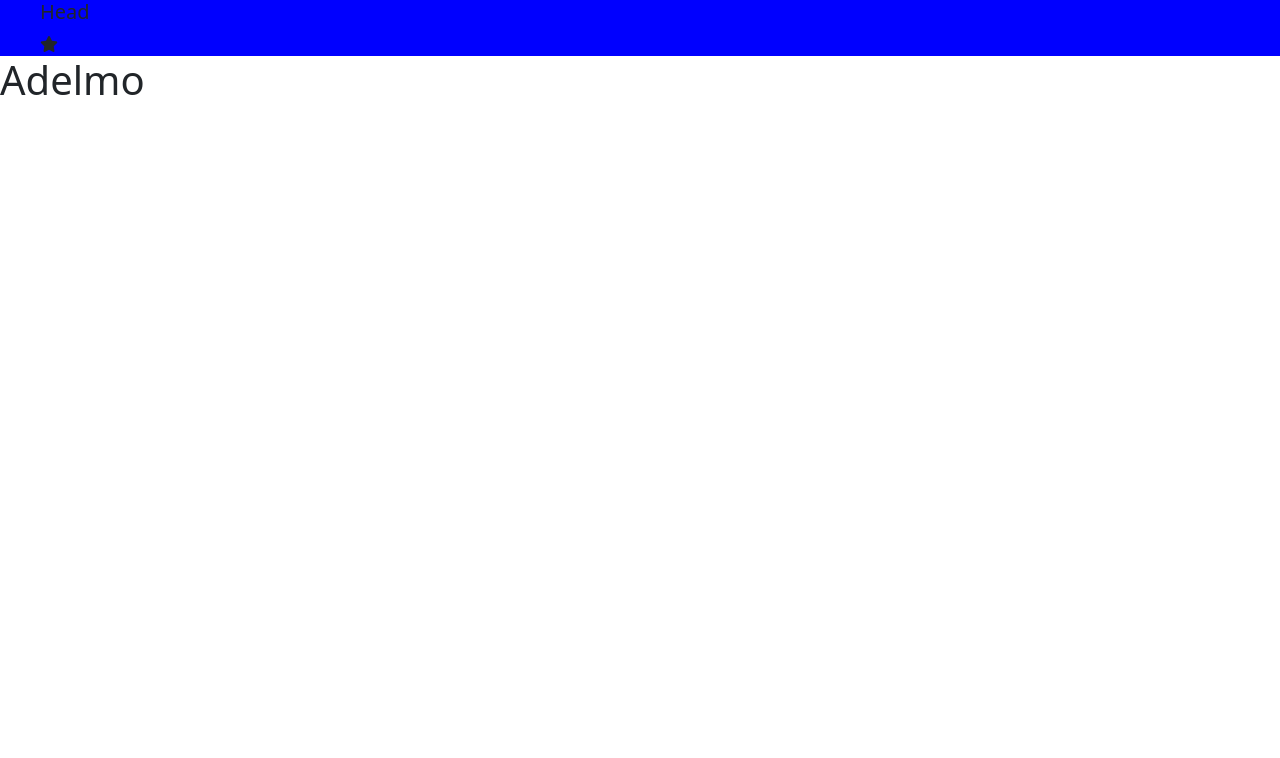
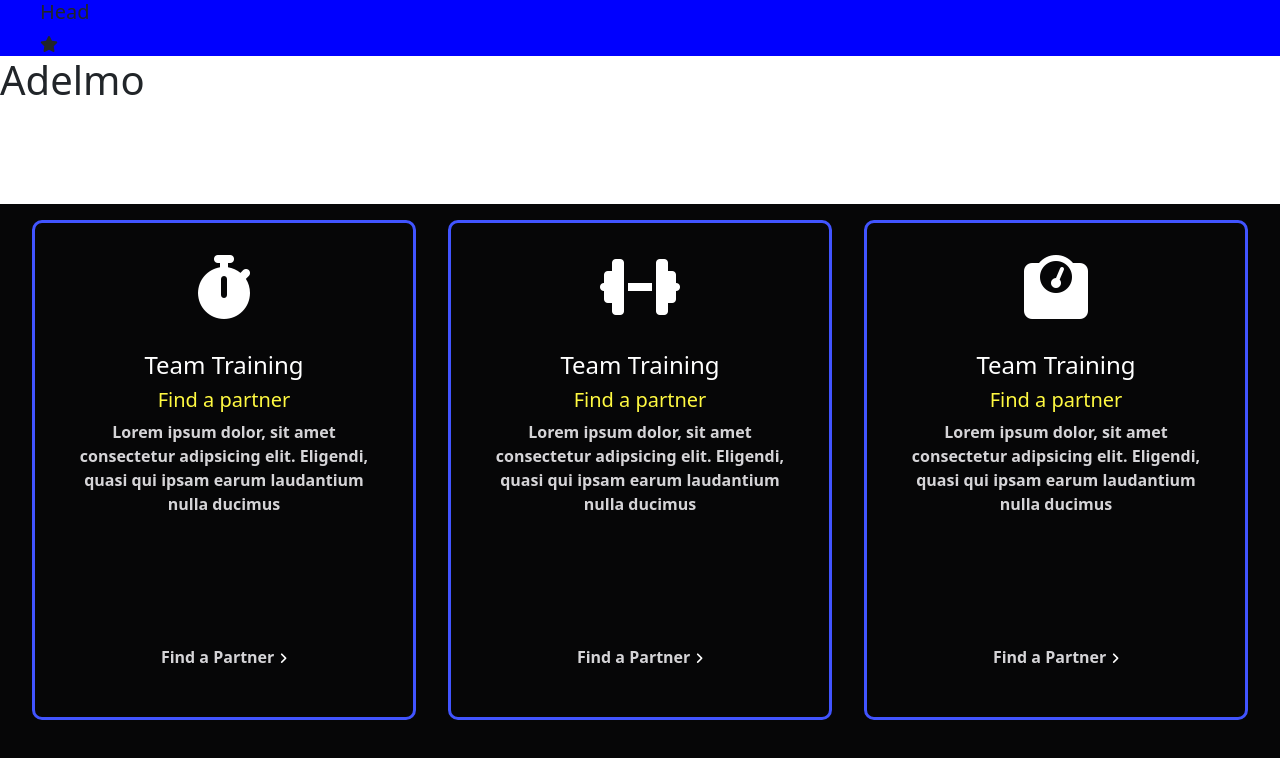
Before and after one commit to Adelmysterio/proj-html-vuejs, a Vue app: page / in a window 1280 px wide. Shown: the top 758 px of the page. Built offline with nearby package versions, Linux system fonts and the light colour scheme.

Commit message:
creato prima pagina della terza parte con hover (not final)

```diff
--- a/src/components/AppLorenz.vue
+++ b/src/components/AppLorenz.vue
@@ -1,19 +1,148 @@
 <script>
 export default {
 data() {
-return {
+    return {
 
-}
-}
+        }
+    },
 }
 </script>
 
 <template>
-
+    <div >
+        <div class="card-container">
+            <div class="card-wrapper">
+                <div class="card-item container-huge">
+                    <div class="card-content">
+                        <i class="card-icon fas fa-stopwatch"></i>
+                        <h4>
+                            Team Training
+                        </h4>
+                        <h5>
+                            Find a partner
+                        </h5>
+                        <p>
+                            Lorem ipsum dolor, sit amet consectetur adipsicing elit. Eligendi, quasi qui ipsam earum laudantium nulla ducimus
+                        </p>
+                    </div>
+                    <div>
+                        <p class="card-link">
+                            Find a Partner
+                        </p>
+                        <i class="card-arrow fas fa-angle-right"></i>
+                    </div>
+                </div>
+                <div class="card-item">
+                    <div class="card-content">
+                        <i class="card-icon fas fa-dumbbell"></i>
+                        <h4>
+                            Team Training
+                        </h4>
+                        <h5>
+                            Find a partner
+                        </h5>
+                        <p>
+                            Lorem ipsum dolor, sit amet consectetur adipsicing elit. Eligendi, quasi qui ipsam earum laudantium nulla ducimus
+                        </p>
+                    </div>
+                    <div>
+                        <p class="card-link">
+                            Find a Partner
+                        </p>
+                        <i class="card-arrow fas fa-angle-right"></i>
+                    </div>
+                </div>
+                <div class="card-item">
+                    <div class="card-content">
+                        <i class="card-icon fas fa-weight-scale"></i>
+                        <h4>
+                            Team Training
+                        </h4>
+                        <h5>
+                            Find a partner
+                        </h5>
+                        <p>
+                            Lorem ipsum dolor, sit amet consectetur adipsicing elit. Eligendi, quasi qui ipsam earum laudantium nulla ducimus
+                        </p>
+                    </div>
+                    <div>
+                        <p class="card-link">
+                            Find a Partner
+                        </p>
+                        <i class="card-arrow fas fa-angle-right"></i>
+                    </div>
+                </div>
+            </div>
+        </div>
+    </div>
 </template>
 
-<style lang=
-scss
- scoped>
+<style lang="scss" scoped>
+@use '../style/general.scss';
+
+.card-container{
+    background-color: #060607;
+    width: 100%;
+
+}
+
+.card-item{
+    max-width: 30%;
+    min-width: 250px;
+    height: 500px;
+    padding: 1rem;
+    border: 3px solid #4154FF;
+    border-radius: 10px;
+    margin: 1rem;
+    text-align: center;
+    color: white;
+    display: flex;
+    flex-direction: column;
+    justify-content: space-between;
+    transition: all .2s ease-in-out;
+}
+
+.card-item:hover {
+    transform: scale(1.1);
+}
+
+.card-item p{
+    color: #D5D4D7;
+    font-weight: 600;
+    align-items: center;
+    margin-bottom: 2rem;
+}
+
+.card-content{
+    margin: 1rem;
+}
+
+.card-icon{
+    font-size: 4rem;
+    margin-bottom: 2rem;
+}
+
+.card-link{
+    display: inline-block;
+    color: white;
+}
+
+.card-arrow{
+    margin-left: .3rem;
+    font-size: .8rem;
+    font-weight: 600;
+}
+
+.card-wrapper{
+    margin-top: 100px;
+    padding-bottom: 100px;
+    display: flex;
+    flex-wrap: wrap;
+    justify-content: center;
+}
+
+h5{
+    color: #FFF941;
+}
 
 </style>
```
